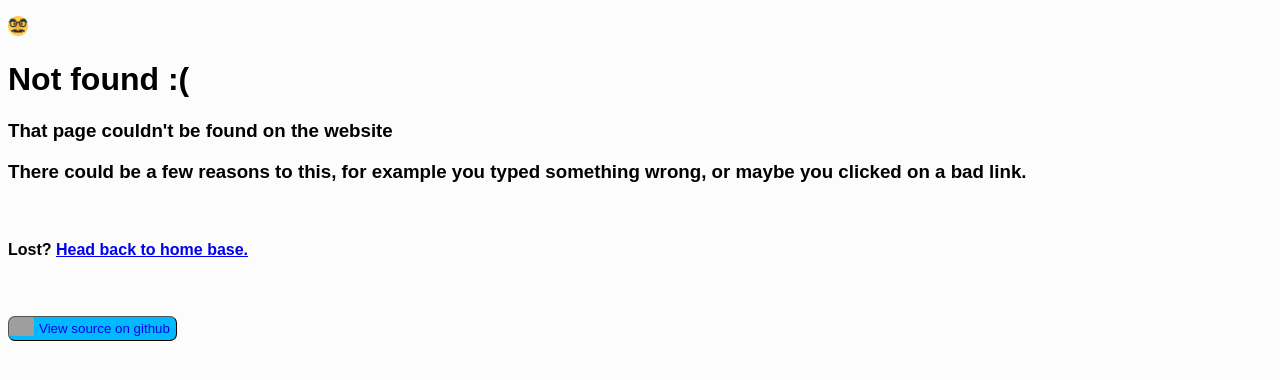
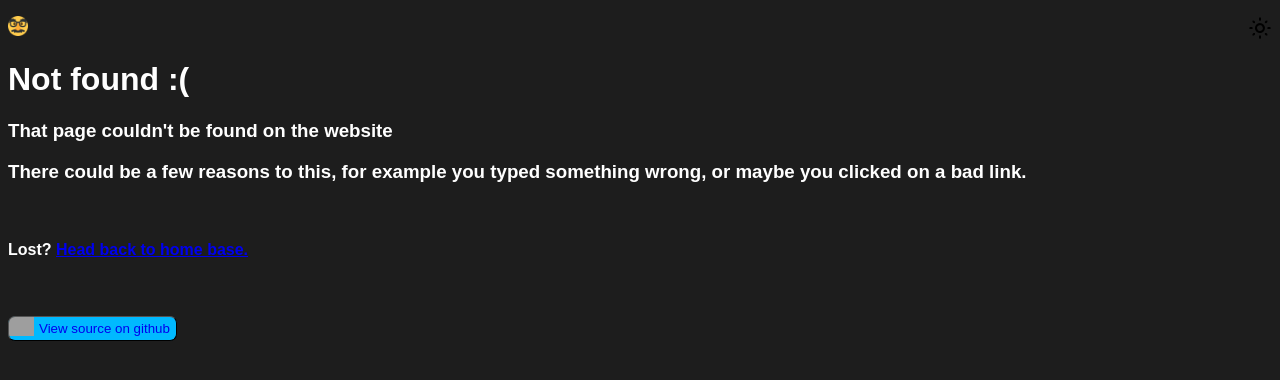
Before and after one commit to pikapower9080/pikapower9080.github.io, a PHP site: page /404.html in a window 1280 px wide. Shown: the top 380 px of the page. Run offline with PHP 8.4, Linux system fonts and the light colour scheme; grey boxes are pictures that could not be loaded.

Commit message:
Add dark mode toggle (BIG UPDATE WITH LOTS OF BUGS AAAAA)

```diff
--- a/404.html
+++ b/404.html
@@ -8,8 +8,9 @@
     <meta name="Keywords" content="Showcase, pika, thereal_pika, glitch">
     <meta name="author" content="thereal_pika on glitch">
     <title>Page not found</title>
-    <link rel="stylesheet" href="/style.css">
+    <link rel="stylesheet" href="/style.css" id="stylesheet">
     <script async src="https://www.googletagmanager.com/gtag/js?id=G-QDVLYLPGDW"></script>
+    <script src="/assets/modules/functions.js"></script>
     <script>
       window.dataLayer = window.dataLayer || [];
       function gtag(){dataLayer.push(arguments);}
@@ -19,6 +20,9 @@
     </script>
   </head>
   <body>
+    <div id="lightmode_container">
+      <img src="/assets/icons/lightmode/1x/outline_light_mode_black_24dp.png" onclick="toggledarkmode()" id="lightmode-button">
+    </div>
     <p>
       <img src="/assets/icons/favicon.ico" width="20px" onclick="window.location.href='/'">
       <h1>Not found :(</h1>
--- /dev/null
+++ b/assets/css/darkmode.css
@@ -0,0 +1,45 @@
+
+body {
+    /*background-image: url("assets/background.png");*/
+    background-color: rgb(29, 29, 29);
+    font-family: sans-serif;
+    color: rgb(255, 255, 255);
+    /*background-repeat:repeat-y*/
+  }
+  details{
+    border-radius: 5px;
+    border-style: solid;
+    border-color: darkslategray;
+    border-width: 1px;
+    padding-left: 5px;
+    padding-top: 3px;
+    padding-bottom: 3px;
+    background-color: rgb(32, 32, 32);
+  }
+  a:visited{
+    color: rgb(9, 33, 234);
+  }
+  #viewsource{
+              padding-left:30px;
+              border-radius:7px;
+              height:25px;
+              border-width: 1px;
+              background-color:#00B9FF ;
+              background-image: url("https://github.githubassets.com/images/modules/logos_page/GitHub-Mark.png");
+              background-repeat:no-repeat;
+              background-size: 25px;
+  }
+  #viewsource-link{
+    text-decoration: none;
+  }
+  ul{
+    list-style: none;
+  }
+  #lightmode_container {
+    position: relative;
+  }
+  #lightmode_container img {
+    position: absolute;
+    top: 0px;
+    right: 0px;
+  }
--- a/fun/jsbookmarks.html
+++ b/fun/jsbookmarks.html
@@ -8,7 +8,8 @@
     <meta name="Keywords" content="Showcase, pika, thereal_pika, glitch">
     <meta name="author" content="thereal_pika on glitch">
     <title>Javascript Bookmarks</title>
-    <link rel="stylesheet" href="style.css">
+    <link rel="stylesheet" href="style.css" id="stylesheet">
+    <script src="/assets/modules/functions.js"></script>
     <script async src="https://www.googletagmanager.com/gtag/js?id=G-QDVLYLPGDW"></script>
     <script>
       window.dataLayer = window.dataLayer || [];
@@ -33,6 +34,9 @@
     </style>
   </head>
   <body>
+    <div id="lightmode_container">
+      <img src="/assets/icons/lightmode/1x/outline_light_mode_black_24dp.png" onclick="toggledarkmode()" id="lightmode-button">
+    </div>
     <img src="/assets/icons/favicon.ico" width="20px" onclick="window.location.href='/'">
     <div id="content">
         <h1>Javascript Bookmarks</h1>
--- a/fun/sentence.html
+++ b/fun/sentence.html
@@ -18,7 +18,8 @@
             }
         </style>
         <script src="/assets/modules/sillysentence.js"></script>
-        <link rel="stylesheet" href="/style.css">
+        <link rel="stylesheet" href="/style.css" id="stylesheet">
+        <script src="/assets/modules/functions.js"></script>
         <script async src="https://www.googletagmanager.com/gtag/js?id=G-QDVLYLPGDW"></script>
         <script>
           window.dataLayer = window.dataLayer || [];
@@ -29,6 +30,9 @@
         </script>
     </head>
     <body>
+        <div id="lightmode_container">
+            <img src="/assets/icons/lightmode/1x/outline_light_mode_black_24dp.png" onclick="toggledarkmode()" id="lightmode-button">
+          </div>
         <img src="/assets/icons/favicon.ico" width="20px" onclick="window.location.href='/'">
         <h2 id="errorMessage"></h2>
         <h1>Silly Sentence Generator</h1>
--- a/shell.html
+++ b/shell.html
@@ -9,7 +9,8 @@
     <meta name="Keywords" content="Showcase, pika, thereal_pika, glitch">
     <meta name="author" content="thereal_pika on glitch">
     <title>Page</title>
-    <link rel="stylesheet" href="style.css">
+    <link rel="stylesheet" href="style.css" id="stylesheet">
+    <script src="/assets/modules/functions.js"></script>
     <script async src="https://www.googletagmanager.com/gtag/js?id=G-QDVLYLPGDW"></script>
     <script>
       window.dataLayer = window.dataLayer || [];
@@ -20,6 +21,9 @@
     </script>
   </head>
   <body>
+    <div id="lightmode_container">
+      <img src="/assets/icons/lightmode/1x/outline_light_mode_black_24dp.png" onclick="toggledarkmode()" id="lightmode-button">
+    </div>
     <img src="/assets/icons/favicon.ico" width="20px" onclick="window.location.href='/'">
   </body>
 </html>
--- a/style.css
+++ b/style.css
@@ -44,3 +44,11 @@ a:visited{
 ul{
   list-style: none;
 }
+#lightmode_container {
+  position: relative;
+}
+#lightmode_container img {
+  position: absolute;
+  top: 0px;
+  right: 0px;
+}
--- a/tools/code.html
+++ b/tools/code.html
@@ -7,13 +7,14 @@
     <meta name="description" content="Encode and decode secret codes.">
     <meta name="Keywords" content="Showcase, pika, thereal_pika, glitch">
     <meta name="author" content="thereal_pika on glitch">
-    <link rel="stylesheet" href="/style.css" />
+    <link rel="stylesheet" href="/style.css" id="stylesheet">
         <title>*Secret* code decoder</title>
         <style id="style">
             input{
                 width:95%;
             }
         </style>
+        <script src="/assets/modules/functions.js"></script>
         <script>
             var encode = function(){
                 var inputElement = document.getElementById("input")
@@ -173,6 +174,9 @@
             </script>
     </head>
     <body>
+        <div id="lightmode_container">
+            <img src="/assets/icons/lightmode/1x/outline_light_mode_black_24dp.png" onclick="toggledarkmode()" id="lightmode-button">
+        </div>
         <h1>Secret code decoder</h1>
         <h4>Decodes and encodes messages from a 3 shift cypher</h4>
         <input placeholder="Enter text here" id="input">
--- a/tools/text.html
+++ b/tools/text.html
@@ -8,7 +8,7 @@
     <meta name="Keywords" content="Showcase, pika, thereal_pika, glitch">
     <meta name="author" content="thereal_pika on glitch">
     <title>Text Modifiers</title>
-    <link rel="stylesheet" href="/style.css">
+    <link rel="stylesheet" href="/style.css" id="stylesheet">
     <style>
         .inputArea{
             width: 90%;
@@ -46,8 +46,12 @@
       gtag('config', 'G-QDVLYLPGDW');
     </script>
     </style>
+    <script src="/assets/modules/functions.js"></script>
   </head>
   <body>
+    <div id="lightmode_container">
+      <img src="/assets/icons/lightmode/1x/outline_light_mode_black_24dp.png" onclick="toggledarkmode()" id="lightmode-button">
+    </div>
     <h1>Text modifiers</h1>
     <br>
     <textarea id="input" class="inputArea" placeholder="Enter text here"></textarea>
```
Also changed, not shown: assets/modules/functions.js (added, +59 -0 lines), index.html (+3 -4 lines), 2 other files.
